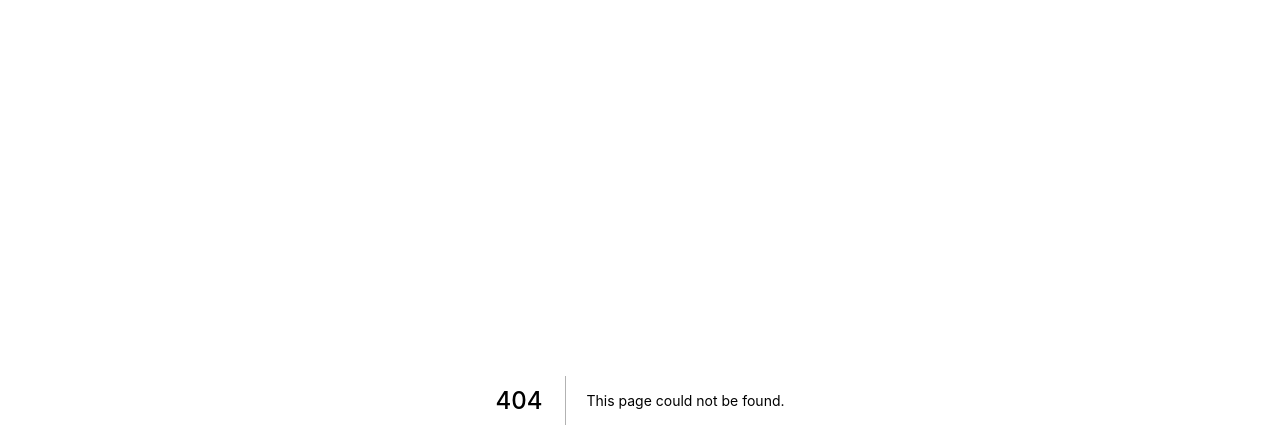
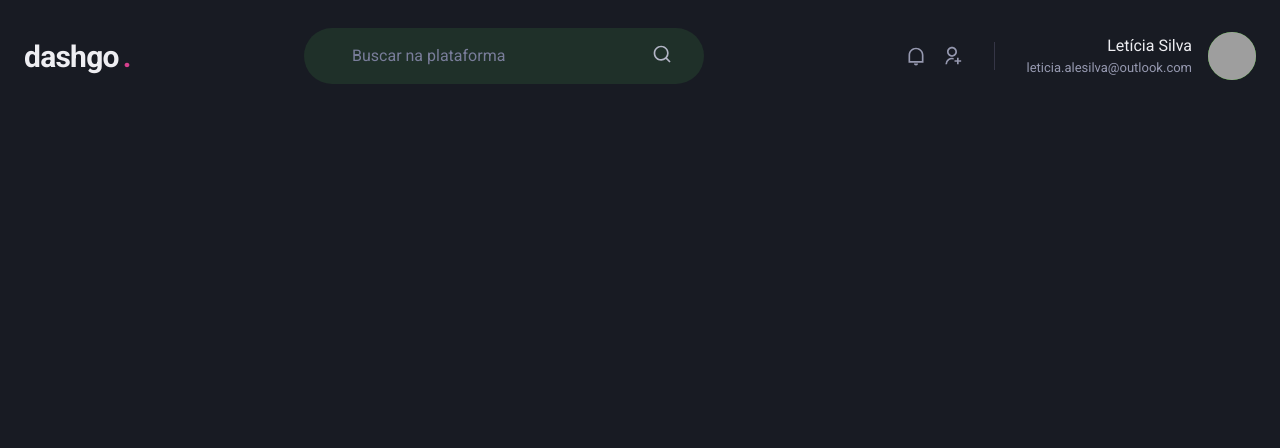
Before and after one commit to leticiafrontend/ignite-react, a Next.js app in the folder capitulo-04/dashgo/: page /dashboard in a window 1280 px wide. Before the commit this address had no page. Shown: the top 448 px of the page. Built offline with nearby package versions, Linux system fonts and the light colour scheme; grey boxes are pictures that could not be loaded.

Commit message:
adiciona header

```diff
--- a/capitulo-04/dashgo/package.json
+++ b/capitulo-04/dashgo/package.json
@@ -15,7 +15,8 @@
     "framer-motion": "^4",
     "next": "11.1.2",
     "react": "17.0.2",
-    "react-dom": "17.0.2"
+    "react-dom": "17.0.2",
+    "react-icons": "^4.2.0"
   },
   "devDependencies": {
     "@types/node": "^16.10.1",
--- /dev/null
+++ b/capitulo-04/dashgo/src/components/Header/Header.tsx
@@ -0,0 +1,80 @@
+import React from 'react';
+import { Flex, Text, Input, Icon, HStack, Box, Avatar } from '@chakra-ui/react';
+import {
+  RiSearchLine,
+  RiUserAddLine,
+  RiNotificationLine,
+} from 'react-icons/ri';
+
+export const Header = () => {
+  return (
+    <Flex
+      as="header"
+      w="100%"
+      maxWidth={1480}
+      h="20"
+      mx="auto"
+      mt="4"
+      px="6"
+      align="center"
+    >
+      <Text fontSize="3xl" fontWeight="bold" letterSpacing="tight" w="64">
+        dashgo
+        <Text as="span" ml="1" color="pink.500">
+          .
+        </Text>
+      </Text>
+
+      <Flex
+        as="label"
+        flex="1"
+        py="4"
+        px="8"
+        ml="6"
+        maxWidth={400}
+        alignSelf="center"
+        color="gray.200"
+        position="relative"
+        bg="gray.800"
+        borderRadius="full"
+      >
+        <Input
+          color="gray.50"
+          variant="unstyled"
+          px="4"
+          mr="4"
+          placeholder="Buscar na plataforma"
+          _placeholder={{ color: 'gray.400' }}
+        />
+        <Icon as={RiSearchLine} fontSize="20" />
+      </Flex>
+      <Flex align="center" ml="auto">
+        <HStack
+          spacing="4"
+          mx="8"
+          pr="8"
+          py="1"
+          color="gray.300"
+          borderRightWidth={1}
+          borderColor="gray.700"
+        >
+          <Icon as={RiNotificationLine} fontSize="20" />
+          <Icon as={RiUserAddLine} fontSize="20" />
+        </HStack>
+        <Flex align="center">
+          <Box mr="4" textAlign="right">
+            <Text>Letícia Silva</Text>
+            <Text color="gray.300" fontSize="small">
+              leticia.alesilva@outlook.com
+            </Text>
+          </Box>
+          <Avatar
+            size="md"
+            name="Letícia Silva"
+            src="https://avatars.githubusercontent.com/u/56488480?v=4"
+          />
+        </Flex>
+      </Flex>
+    </Flex>
+  );
+};
--- /dev/null
+++ b/capitulo-04/dashgo/src/pages/dashboard.tsx
@@ -0,0 +1,8 @@
+import React from 'react';
+import { Header } from '../components/Header/Header';
+
+export const Dashboard = () => {
+  return <Header />;
+};
+
+export default Dashboard;
```
Also changed, not shown: 1 other file (tests, documents, lock files or other folders).
